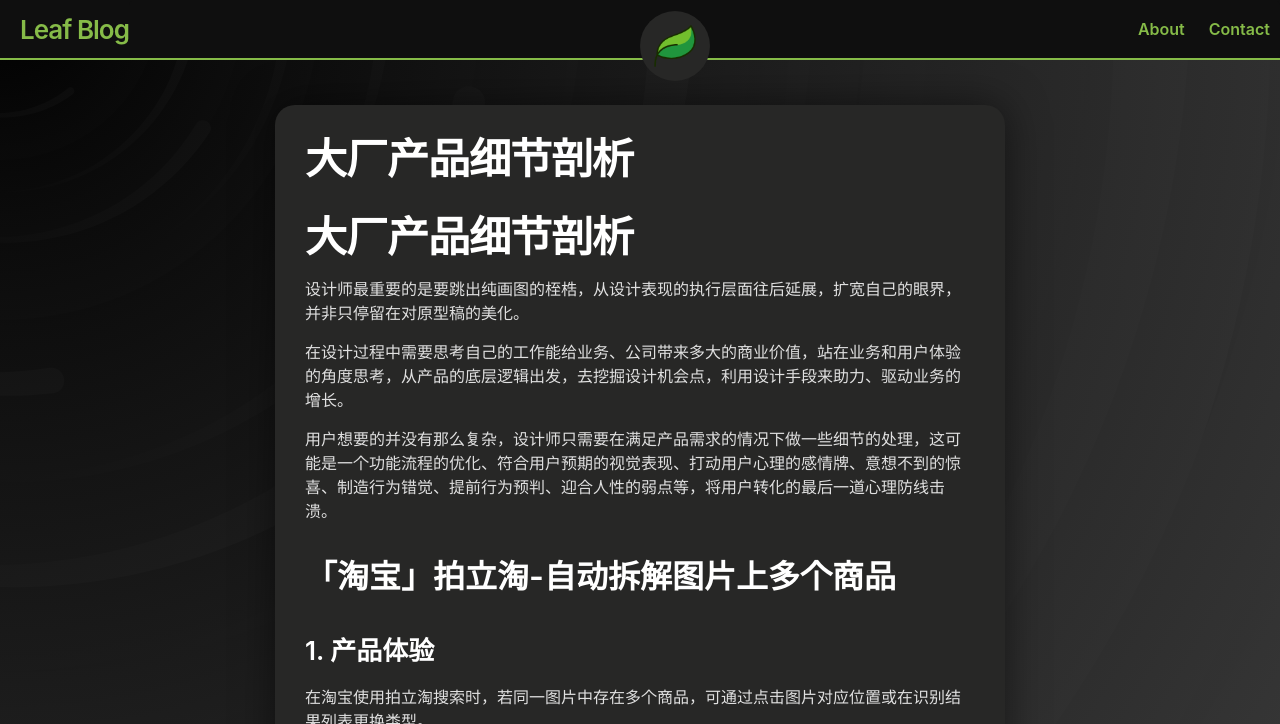
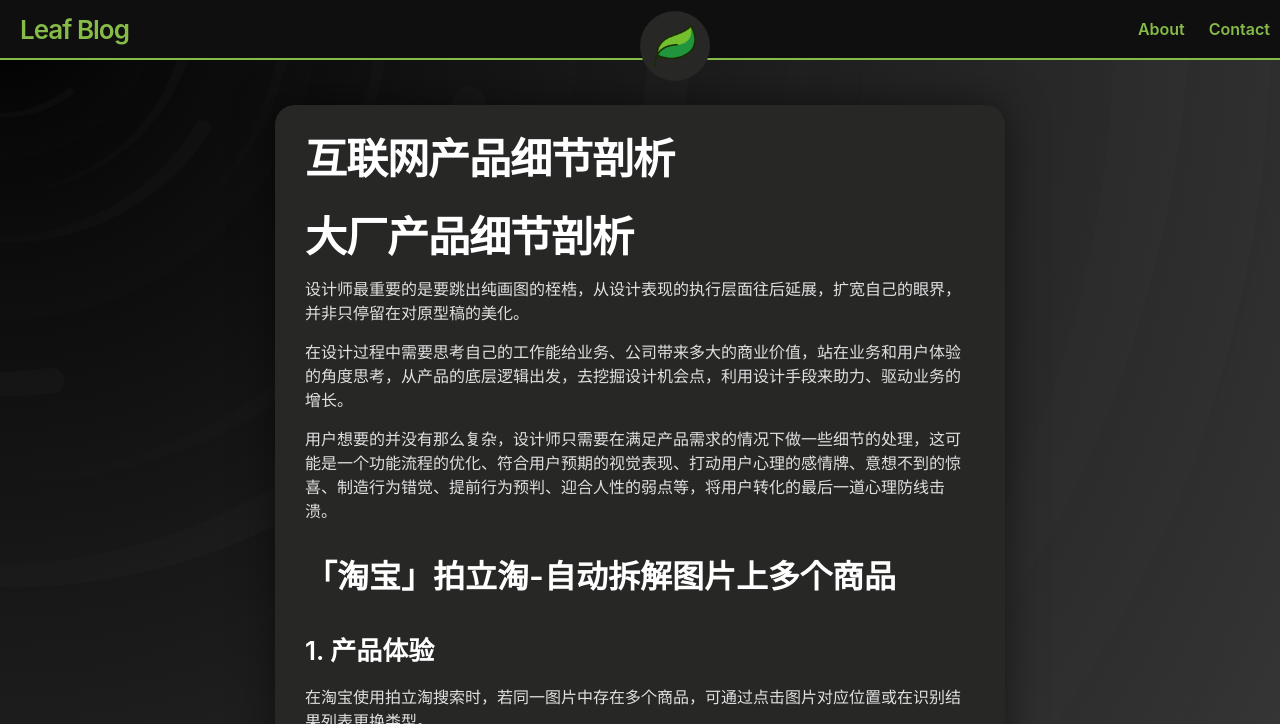
Before and after one commit to LeafBrightDay/LeafBrightDay.github.io, a Jekyll site: the page built from docs/_posts/2021-4-22-大厂产品细节剖析.md, in a window 1280 px wide and 900 px high, cut to the strip 0-724 px from the top of the window. Built offline with Jekyll 4.4.1, drawn with Linux system fonts in a browser that asks for light colours; our own code applies the rules of GitHub Pages for plain Markdown files.

Commit message:
Update 2021-4-22-大厂产品细节剖析.md

```diff
--- a/docs/_posts/2021-4-22-大厂产品细节剖析.md
+++ b/docs/_posts/2021-4-22-大厂产品细节剖析.md
@@ -1,3 +1,8 @@
+---
+layout: post
+title: 互联网产品细节剖析
+---
+
 # 大厂产品细节剖析
 
 设计师最重要的是要跳出纯画图的桎梏，从设计表现的执行层面往后延展，扩宽自己的眼界，并非只停留在对原型稿的美化。
```
